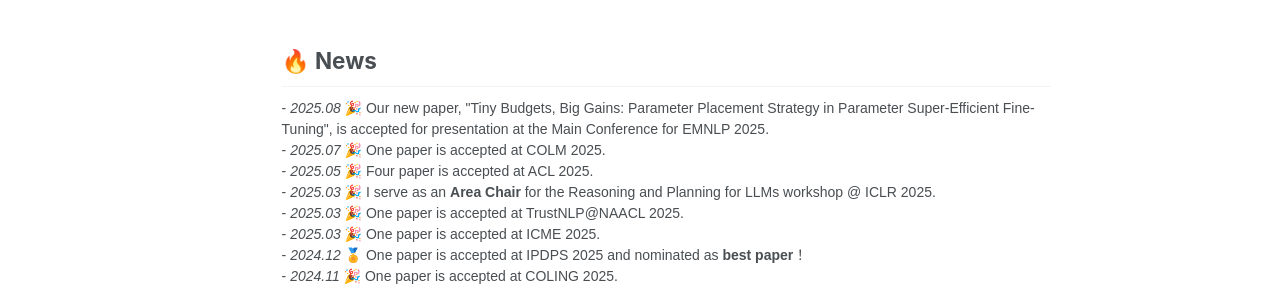
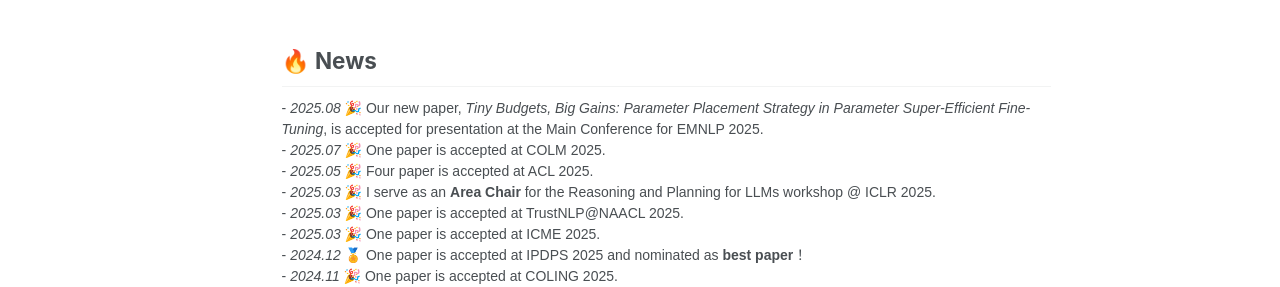
Before and after one commit to zhaojinm/zhaojinm.github.io, a Jekyll site: the page built from _pages/about.md, in a window 1280 px wide and 1398 px high. Shown: the part 668-955 px from the top of the window. Built offline with Jekyll 4.4.1, drawn with Linux system fonts in a browser that asks for light colours; some web fonts are replaced.

```diff
--- a/_pages/about.md
+++ b/_pages/about.md
@@ -35,7 +35,7 @@ redirect_from:
 ## 🔥 News
 
 <div style="font-size: 14px; font-family: 'Arial';">
-- <i>2025.08</i> 🎉 Our new paper, "Tiny Budgets, Big Gains: Parameter Placement Strategy in Parameter Super-Efficient Fine-Tuning", is accepted for presentation at the Main Conference for EMNLP 2025.<br>
+- <i>2025.08</i> 🎉 Our new paper, <i>Tiny Budgets, Big Gains: Parameter Placement Strategy in Parameter Super-Efficient Fine-Tuning</i>, is accepted for presentation at the Main Conference for EMNLP 2025.<br>
 - <i>2025.07</i> 🎉 One paper is accepted at COLM 2025.<br>
 - <i>2025.05</i> 🎉 Four paper is accepted at ACL 2025.<br>
 - <i>2025.03</i> 🎉 I serve as an <strong>Area Chair</strong> for the Reasoning and Planning for LLMs workshop @ ICLR 2025.<br>
```
